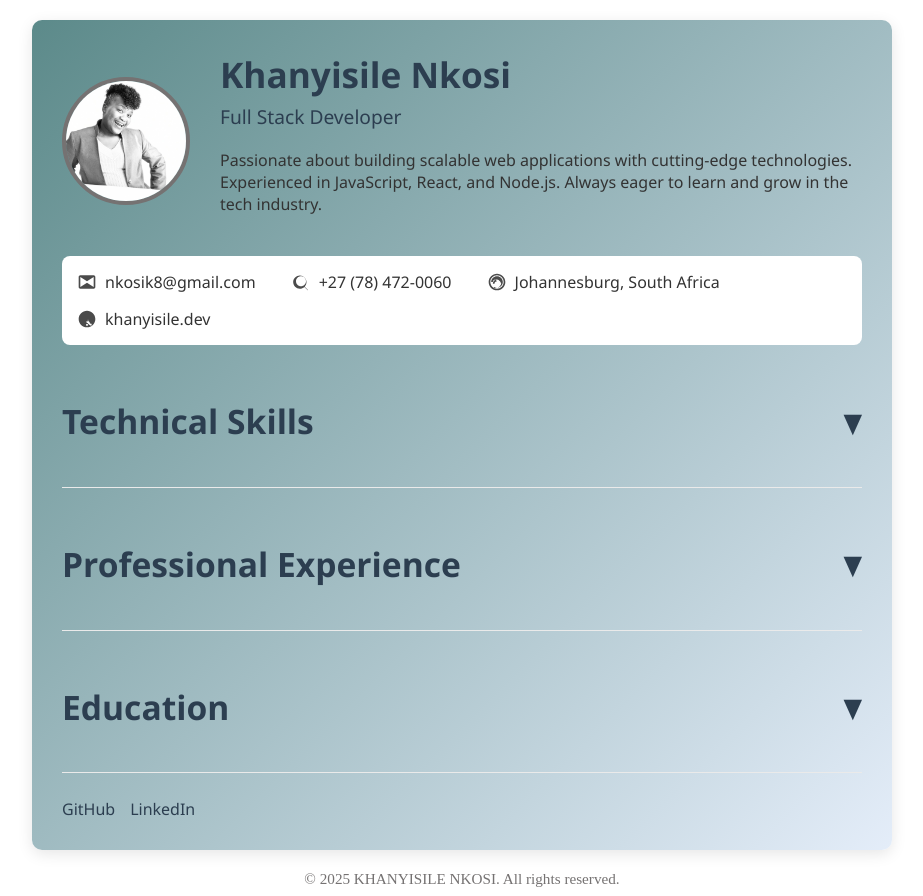
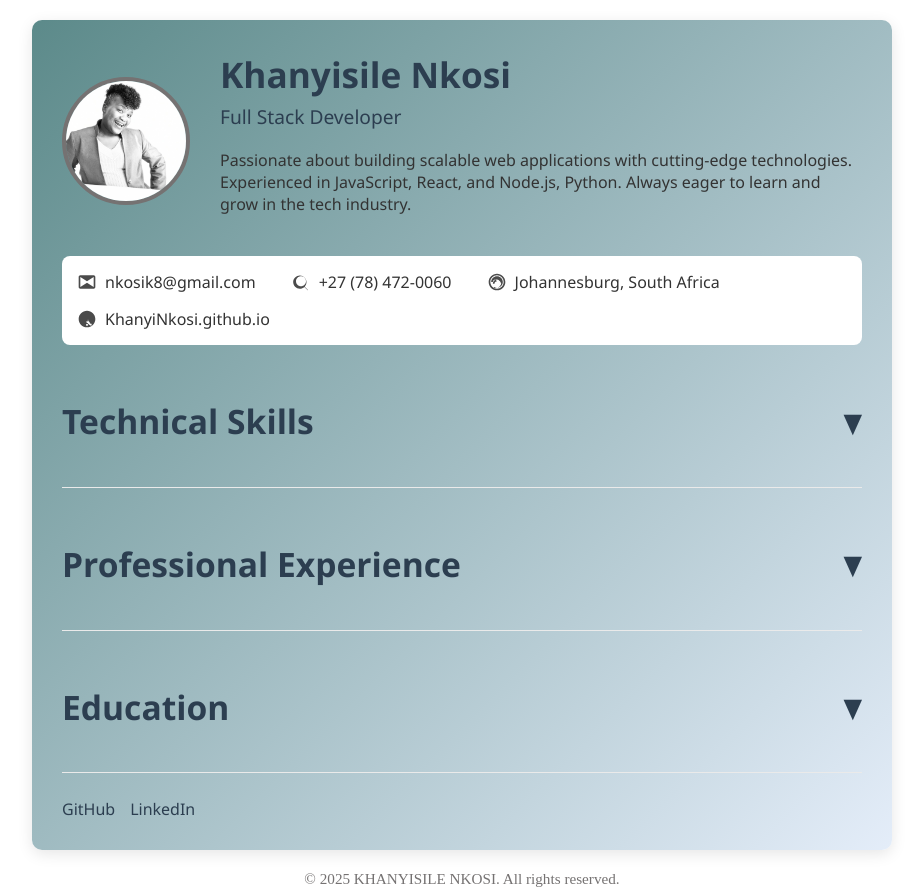
Before and after one commit to KhanyiNkosi/KhanyiNkosi.github.io, a plain HTML site: page index.html in a window 1280 px wide. Shown: the whole page, without its empty margins (178-1101 px from the left). Drawn offline with Linux system fonts and the light colour scheme.

Commit message:
Revise developer profile information
Updated bio and website details, and modified certification dates.

```diff
--- a/index.html
+++ b/index.html
@@ -133,12 +133,12 @@
             name: "Khanyisile Nkosi",
             title: "Full Stack Developer",
             avatar: "ProPic.jpg",
-            bio: "Passionate about building scalable web applications with cutting-edge technologies. Experienced in JavaScript, React, and Node.js. Always eager to learn and grow in the tech industry.",
+            bio: "Passionate about building scalable web applications with cutting-edge technologies. Experienced in JavaScript, React, and Node.js, Python. Always eager to learn and grow in the tech industry.",
             contact: {
                 email: "nkosik8@gmail.com",
                 phone: "+27 (78) 472-0060",
                 location: "Johannesburg, South Africa",
-                website: "khanyisile.dev"
+                website: "KhanyiNkosi.github.io"
             },
             skills: [
                 "JavaScript/ES6+", "Html5", "CSS3", "React.js", "Node.js", "Express.js", "MongoDB", "RESTful APIs", "Git/GitHub", "Agile Methodologies", "Python"
@@ -154,8 +154,8 @@
             certifications: [
                 "Certificate in Web Development - CodSoft, 2024",
                 "Certificate in Full Stack Development - FNB APP Academy, 2025",
-                "Certificate in JavaScript Algorithms and Data Structures - freeCodeCamp",
-                "Certificate in React - The Complete Guide (incl Hooks, React Router, Redux) - Udemy"
+                "Certificate in JavaScript Algorithms and Data Structures - freeCodeCamp, 2025",
+                "Certificate in React - The Complete Guide (incl Hooks, React Router, Redux) - Udemy, 2025"
             ],
             social: {
                 github: "https://github.com/KhanyiNkosi",
```
